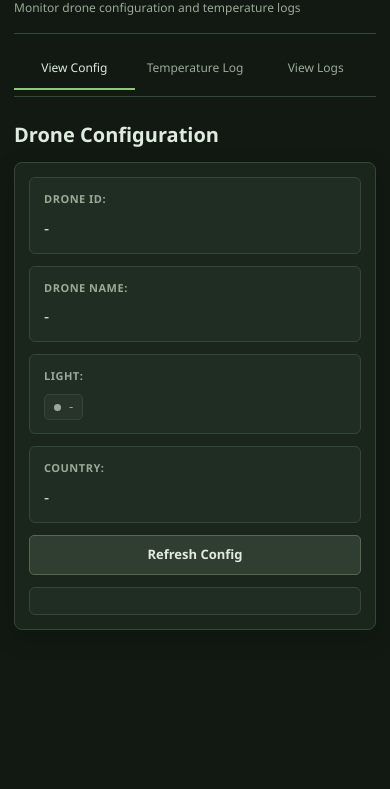
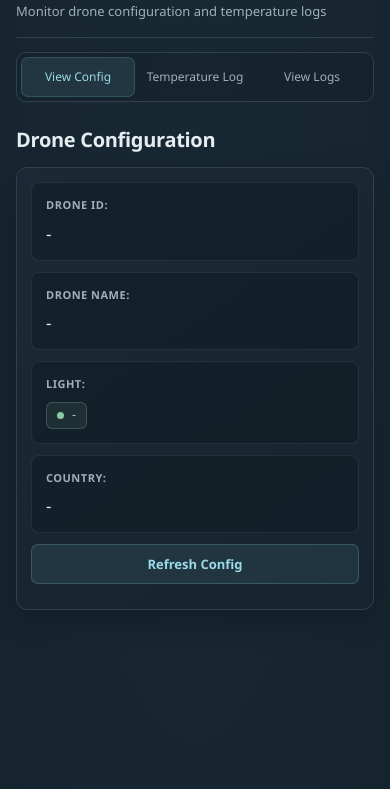
Before and after one commit to Itmetxr/myserver, a website: page public/index.html in a window 390 px wide. Shown: the part 55-844 px from the top of the page. Drawn offline with Linux system fonts and the light colour scheme; no server answers.

Commit message:
Polish dashboard with calm blue control room styling

```diff
--- a/public/style.css
+++ b/public/style.css
@@ -1,28 +1,36 @@
 :root {
     color-scheme: dark;
-    --bg: #111912;
-    --panel: #1a251c;
-    --panel-raised: #202d22;
-    --line: #354738;
-    --text: #e0eadf;
-    --muted: #9aaa98;
-    --accent: #91c779;
-    --accent-soft: rgba(145, 199, 121, 0.13);
-    --green: #a6cf82;
-    --amber: #d6b66f;
-    --shadow: 0 8px 24px rgba(0, 0, 0, 0.16);
+    --bg: #111b24;
+    --surface: #192631;
+    --surface-raised: #202f3b;
+    --surface-soft: #16232d;
+    --line: #30414d;
+    --text: #e5edf1;
+    --muted: #a0b0ba;
+    --accent: #79c4d7;
+    --accent-strong: #9ad9e7;
+    --accent-soft: rgba(121, 196, 215, 0.12);
+    --success: #8bc9a2;
+    --shadow: 0 10px 30px rgba(0, 0, 0, 0.18);
 }
 
 * { box-sizing: border-box; }
 
-html { min-width: 320px; background: var(--bg); }
+html {
+    min-width: 320px;
+    min-height: 100%;
+    background: var(--bg);
+}
 
 body {
     min-height: 100vh;
     margin: 0;
     color: var(--text);
-    background: var(--bg);
+    background:
+        radial-gradient(ellipse at 50% -20%, rgba(62, 111, 132, 0.17), transparent 45rem),
+        var(--bg);
     font-family: "Segoe UI", Arial, sans-serif;
+    -webkit-font-smoothing: antialiased;
 }
 
 header {
@@ -30,10 +38,10 @@ header {
     align-items: center;
     justify-content: space-between;
     gap: 24px;
-    width: min(100% - 48px, 1200px);
-    min-height: 94px;
+    width: min(100% - 48px, 1120px);
+    min-height: 100px;
     margin: 0 auto;
-    padding: 20px 0;
+    padding: 22px 0;
     border-bottom: 1px solid var(--line);
     text-align: left;
 }
@@ -44,17 +52,17 @@ header h1 {
     flex: 1;
     margin: 0;
     color: var(--text);
-    font-size: clamp(20px, 2vw, 25px);
+    font-size: clamp(21px, 2vw, 26px);
     font-weight: 600;
-    letter-spacing: 0;
+    letter-spacing: -0.025em;
 }
 
 header p {
-    max-width: 300px;
+    max-width: 320px;
     margin: 0;
     color: var(--muted);
-    font-size: 12px;
-    line-height: 1.5;
+    font-size: 13px;
+    line-height: 1.55;
     text-align: right;
 }
 
@@ -63,56 +71,65 @@ header p::before { display: none; }
 .navbar {
     display: flex;
     align-items: center;
-    gap: 4px;
-    width: min(100% - 48px, 1200px);
+    gap: 6px;
+    width: min(100% - 48px, 1120px);
     margin: 22px auto 0;
-    padding: 0 0 10px;
-    border-bottom: 1px solid var(--line);
+    padding: 5px;
+    border: 1px solid var(--line);
+    border-radius: 10px;
+    background: rgba(22, 35, 45, 0.76);
 }
 
 .tab-btn {
     display: inline-flex;
     align-items: center;
     justify-content: center;
-    min-height: 40px;
-    padding: 0 16px;
-    border: 0;
-    border-bottom: 2px solid transparent;
-    border-radius: 0;
+    min-height: 42px;
+    padding: 0 17px;
+    border: 1px solid transparent;
+    border-radius: 7px;
     color: var(--muted);
     background: transparent;
-    font: 500 14px/1 "Segoe UI", Arial, sans-serif;
+    font: 500 13px/1 "Segoe UI", Arial, sans-serif;
     text-decoration: none;
-    transition: color 150ms ease, border-color 150ms ease;
+    transition: color 160ms ease, background 160ms ease, border-color 160ms ease;
 }
 
 .tab-btn::before { display: none; }
 
 .tab-btn:hover {
     color: var(--text);
-    background: rgba(255, 255, 255, 0.035);
+    background: rgba(255, 255, 255, 0.045);
 }
 
 .tab-btn.active {
-    border-bottom-color: var(--accent);
-    color: var(--text);
-    background: transparent;
+    border-color: rgba(121, 196, 215, 0.19);
+    color: var(--accent-strong);
+    background: var(--accent-soft);
 }
 
 .page {
     display: none;
-    width: min(100% - 48px, 1200px);
+    width: min(100% - 48px, 1120px);
     margin: 30px auto 56px;
 }
 
-.page.active { display: block; }
+.page.active {
+    display: block;
+    animation: page-appear 180ms ease-out both;
+}
+
+@keyframes page-appear {
+    from { opacity: 0; transform: translateY(4px); }
+    to { opacity: 1; transform: translateY(0); }
+}
 
 .page h2 {
-    margin: 0 0 18px;
+    margin: 0 0 17px;
     color: var(--text);
     font-size: 20px;
     font-weight: 600;
-    letter-spacing: 0;
+    letter-spacing: -0.015em;
 }
 
 .page h2::before { display: none; }
@@ -120,30 +137,31 @@ header p::before { display: none; }
 .config-card,
 .form-card {
     max-width: 100%;
-    padding: 22px;
+    padding: 21px;
     border: 1px solid var(--line);
-    border-radius: 8px;
-    background: var(--panel);
+    border-radius: 11px;
+    background: linear-gradient(145deg, rgba(27, 42, 53, 0.98), rgba(24, 37, 47, 0.98));
     box-shadow: var(--shadow);
 }
 
 .config-card::before,
 .form-card::before { display: none; }
 
-.config-card {
+.config-card,
+.form-card {
     display: grid;
     grid-template-columns: repeat(2, minmax(0, 1fr));
-    gap: 12px;
+    gap: 11px;
 }
 
-.config-card p,
-.form-card > p {
+.config-card > p:not(#configMessage),
+.form-card > p:not(#formMessage) {
     min-width: 0;
     margin: 0;
-    padding: 15px 16px;
-    border: 1px solid var(--line);
-    border-radius: 6px;
-    background: var(--panel-raised);
+    padding: 16px 17px;
+    border: 1px solid rgba(148, 178, 193, 0.12);
+    border-radius: 8px;
+    background: rgba(12, 24, 33, 0.42);
     line-height: 1.5;
 }
 
@@ -162,7 +180,7 @@ header p::before { display: none; }
 .config-card span,
 .form-card span {
     color: var(--text);
-    font: 500 clamp(16px, 2vw, 20px)/1.35 "Segoe UI", Arial, sans-serif;
+    font: 500 clamp(17px, 2vw, 20px)/1.35 "Segoe UI", Arial, sans-serif;
     overflow-wrap: anywhere;
 }
 
@@ -170,12 +188,12 @@ header p::before { display: none; }
     display: inline-flex;
     align-items: center;
     gap: 8px;
-    min-height: 26px;
-    padding: 3px 9px;
-    border: 1px solid var(--line);
-    border-radius: 5px;
-    color: var(--muted);
-    background: rgba(255, 255, 255, 0.035);
+    min-height: 27px;
+    padding: 3px 10px;
+    border: 1px solid rgba(139, 201, 162, 0.25);
+    border-radius: 6px;
+    color: var(--success);
+    background: rgba(139, 201, 162, 0.09);
     font-size: 13px;
     text-transform: uppercase;
 }
@@ -194,20 +212,21 @@ header p::before { display: none; }
 .pagination button {
     min-height: 40px;
     padding: 0 15px;
-    border: 1px solid #536a50;
-    border-radius: 5px;
-    color: var(--text);
-    background: #303e31;
+    border: 1px solid rgba(121, 196, 215, 0.25);
+    border-radius: 7px;
+    color: var(--accent-strong);
+    background: rgba(121, 196, 215, 0.1);
     font: 600 13px/1 "Segoe UI", Arial, sans-serif;
-    transition: background 150ms ease, border-color 150ms ease;
+    transition: color 160ms ease, background 160ms ease, border-color 160ms ease, transform 160ms ease;
 }
 
 .config-card button:hover,
 .form-card button:hover,
 #refreshLogsBtn:hover,
 .pagination button:hover:not(:disabled) {
-    border-color: #789573;
-    background: #394a38;
+    transform: translateY(-1px);
+    border-color: rgba(121, 196, 215, 0.45);
+    background: rgba(121, 196, 215, 0.17);
 }
 
 .config-card button { justify-self: start; }
@@ -215,32 +234,31 @@ header p::before { display: none; }
 .config-card #configMessage,
 .form-card #formMessage {
     align-self: center;
+    min-width: 0;
+    margin: 0;
+    padding: 0 8px;
+    border: 0;
     color: var(--muted);
+    background: transparent;
     font-size: 12px;
-}
-
-.form-card {
-    display: grid;
-    grid-template-columns: repeat(2, minmax(0, 1fr));
-    gap: 12px;
 }
 
 .form-card form {
     grid-column: 1 / -1;
-    margin: 8px 0 0;
+    margin: 5px 0 0;
     padding: 18px;
-    border: 1px solid var(--line);
-    border-radius: 6px;
-    background: var(--panel-raised);
+    border: 1px solid rgba(148, 178, 193, 0.12);
+    border-radius: 8px;
+    background: rgba(12, 24, 33, 0.42);
 }
 
 label {
     display: block;
     margin-bottom: 9px;
-    color: var(--muted);
+    color: #c3d0d7;
     font-size: 12px;
     font-weight: 600;
-    letter-spacing: 0.035em;
+    letter-spacing: 0.025em;
 }
 
 input[type="number"] {
@@ -249,39 +267,39 @@ input[type="number"] {
     min-height: 48px;
     margin: 0 0 13px;
     padding: 0 13px;
-    border: 1px solid #4d6449;
-    border-radius: 5px;
+    border: 1px solid #40535f;
+    border-radius: 7px;
     outline: none;
     color: var(--text);
-    background: #171d22;
+    background: #121e27;
     font: 500 18px/1 "Segoe UI", Arial, sans-serif;
-    transition: border-color 150ms ease, box-shadow 150ms ease;
+    transition: border-color 160ms ease, box-shadow 160ms ease;
 }
 
 input[type="number"]:focus {
     border-color: var(--accent);
-    box-shadow: 0 0 0 2px rgba(145, 199, 121, 0.17);
+    box-shadow: 0 0 0 3px rgba(121, 196, 215, 0.13);
 }
 
-input::placeholder { color: #7b878e; }
+input::placeholder { color: #84949e; }
 
 #submitTemperatureBtn {
-    border-color: #557847;
-    color: #d4ece9;
-    background: #304b2c;
+    border-color: rgba(121, 196, 215, 0.35);
+    color: #d7f1f6;
+    background: #28505b;
 }
 
 #submitTemperatureBtn:hover {
-    border-color: #6b935d;
-    background: #3c5c35;
+    border-color: rgba(121, 196, 215, 0.55);
+    background: #326270;
 }
 
 .table-container {
     width: 100%;
     overflow: auto;
     border: 1px solid var(--line);
-    border-radius: 7px;
-    background: var(--panel);
+    border-radius: 9px;
+    background: var(--surface);
     box-shadow: var(--shadow);
 }
 
@@ -292,10 +310,10 @@ table {
     text-align: left;
 }
 
-thead { background: #29323a; }
+thead { background: rgba(121, 196, 215, 0.08); }
 
 th {
-    color: #b0bbc1;
+    color: #b6c6ce;
     font-size: 11px;
     font-weight: 600;
     letter-spacing: 0.045em;
@@ -304,26 +322,26 @@ th {
 
 th, td {
     padding: 13px 16px;
-    border-bottom: 1px solid var(--line);
+    border-bottom: 1px solid rgba(148, 178, 193, 0.12);
     text-align: left;
 }
 
 td {
-    color: #d0d7da;
+    color: #d4dfe4;
     font: 13px/1.5 "Segoe UI", Arial, sans-serif;
 }
 
-tbody tr { transition: background 120ms ease; }
-tbody tr:hover { background: rgba(255, 255, 255, 0.035); }
+tbody tr { transition: background 140ms ease; }
+tbody tr:hover { background: rgba(121, 196, 215, 0.045); }
 tbody tr:last-child td { border-bottom: 0; }
-tbody td:last-child { color: var(--accent); }
+tbody td:last-child { color: var(--accent-strong); }
 
 .pagination {
     display: flex;
     align-items: center;
     justify-content: flex-end;
     gap: 10px;
-    margin: 16px 0;
+    margin: 15px 0;
 }
 
 .pagination button { min-height: 36px; padding: 0 13px; }
@@ -354,28 +372,29 @@ tbody td:last-child { color: var(--accent); }
     header {
         flex-wrap: wrap;
         gap: 8px 14px;
-        width: min(100% - 28px, 1200px);
+        width: min(100% - 32px, 1120px);
         min-height: 0;
-        padding: 20px 0 16px;
+        padding: 21px 0 16px;
     }
 
-    header h1 { font-size: 19px; }
+    header h1 { font-size: 20px; }
     header p { width: 100%; max-width: none; text-align: left; }
 
     .navbar {
-        gap: 0;
-        width: min(100% - 28px, 1200px);
+        gap: 3px;
+        width: min(100% - 32px, 1120px);
         margin-top: 14px;
-        padding-bottom: 6px;
+        padding: 4px;
     }
 
-    .tab-btn { flex: 1; min-height: 42px; padding: 0 7px; font-size: 12px; }
+    .tab-btn { flex: 1; min-height: 40px; padding: 0 7px; font-size: 12px; }
 
-    .page { width: min(100% - 28px, 1200px); margin: 24px auto 40px; }
+    .page { width: min(100% - 32px, 1120px); margin: 24px auto 40px; }
     .page h2 { margin-bottom: 14px; }
 
     .config-card, .form-card { grid-template-columns: 1fr; padding: 14px; }
-    .config-card p, .form-card > p { padding: 13px 14px; }
+    .config-card > p:not(#configMessage),
+    .form-card > p:not(#formMessage) { padding: 14px; }
     .config-card button { width: 100%; }
     .form-card form { grid-column: 1; padding: 14px; }
 
```
